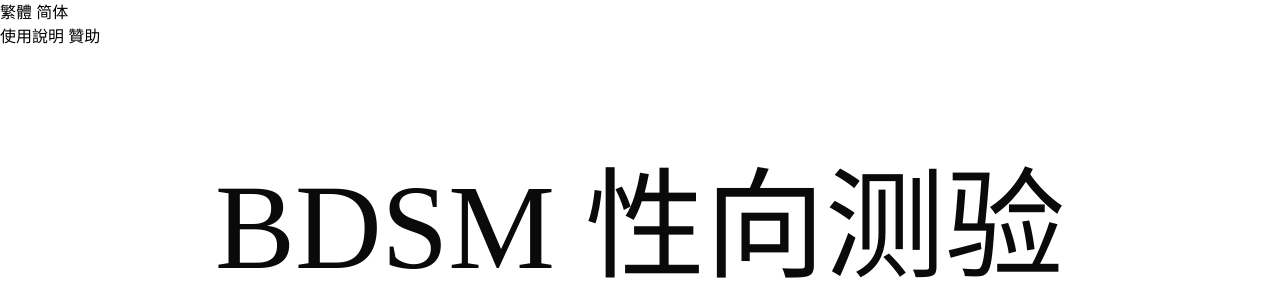
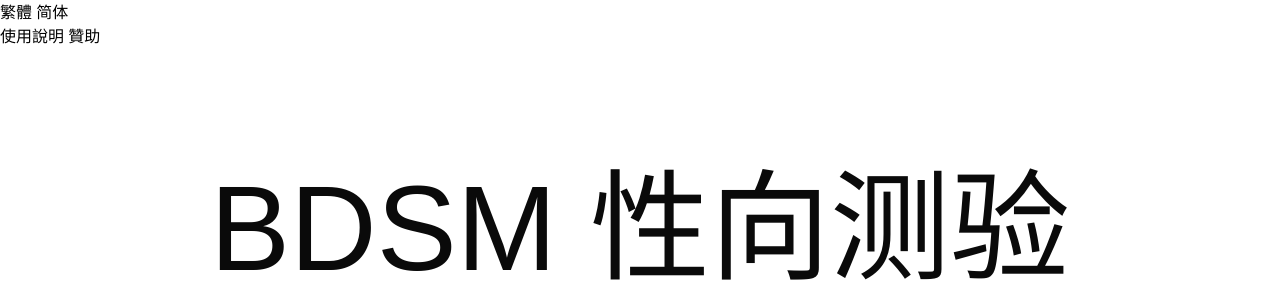
Before and after one commit to wqqhou/Personality_Test_Website, a Python web app: template templates/land.html in a window 1280 px wide. Shown: the part 28-333 px from the top of the page. Run offline with Jinja, Linux system fonts and the light colour scheme; the template is opened without the code that fills it, so the values that code supplies are empty; style sheets or scripts are compiled from the project's sources; some web fonts are replaced.

Commit message:
special font drop

```diff
--- a/templates/base.html
+++ b/templates/base.html
@@ -3,6 +3,7 @@
    <head>
   <meta charset="utf-8" />
   <meta name="viewport" content="width=device-width, initial-scale=1" />
+  <link rel="preload" href="/static/fonts/KingHwa_OldSong.woff2" as="font" type="font/woff2" crossorigin>
   <link rel="icon" href="/static/images/icon.png" type="image/x-icon">
   <link href="/static/css/style.css" rel="stylesheet" />
   <title>{% block title %}The Potion{% endblock %}</title>
--- a/templates/land.html
+++ b/templates/land.html
@@ -9,12 +9,12 @@
 
   <main class="flex flex-col items-center min-h-screen w-full pt-[120px]">
     <h1
-      style="font-family: 'KingHwa_OldSong', serif;"
+      style="font-family: sans-serif;"
       class="font-normal uppercase text-center text-[#0A0A0A] text-[42px] sm:text-[64px] md:text-[96px] lg:text-[120px] leading-[1]"
     >
       BDSM 性向测验
     </h1>
-    <div class="mt-10 flex flex-col items-center w-full" style="font-family: 'KingHwa_OldSong', serif;">
+    <div class="mt-10 flex flex-col items-center w-full" style="font-family: sans-serif;">
       <label
         for="captcha"
         class="mb-6 text-[#0A0A0A] text-center font-normal text-[20px] sm:text-[32px] md:text-[42px] leading-[2]"
```
Also changed, not shown: static/css/site.css (+8 -2 lines), static/fonts/KingHwa_OldSong.woff2 (deleted).
